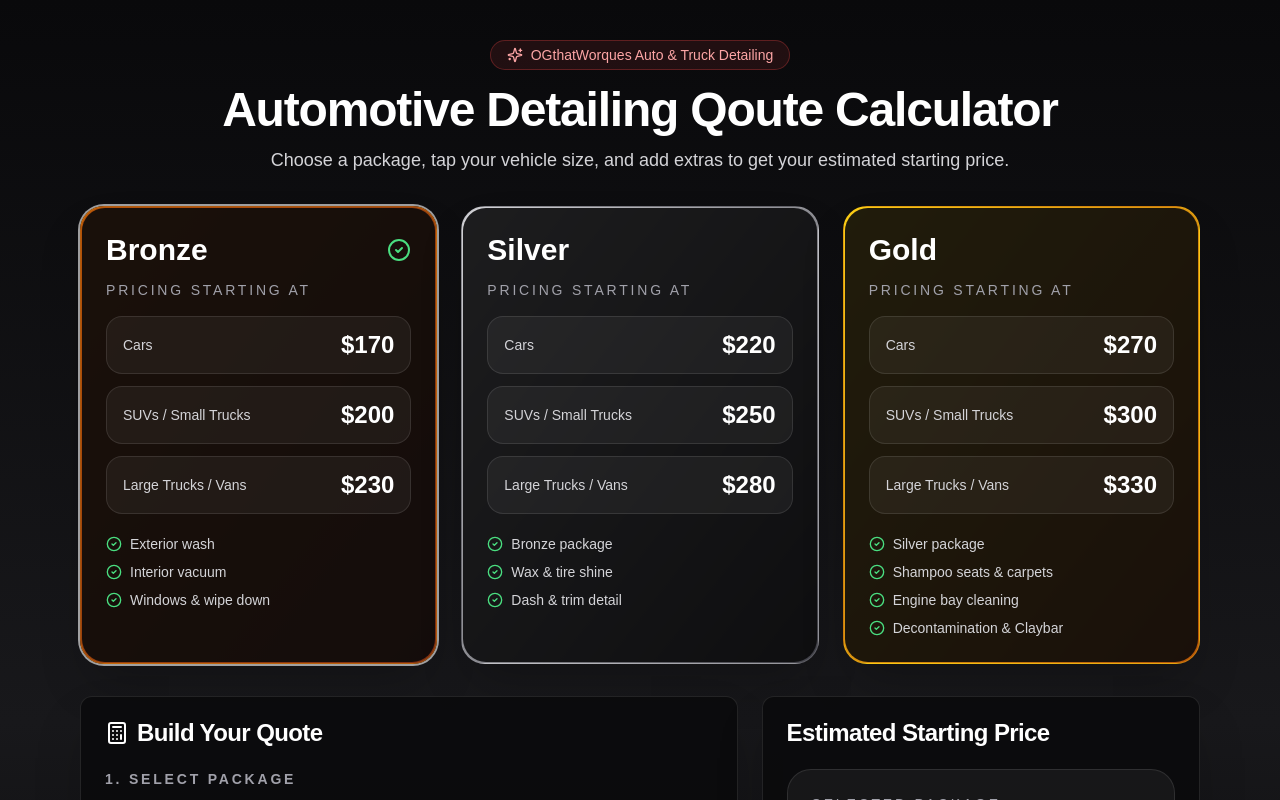
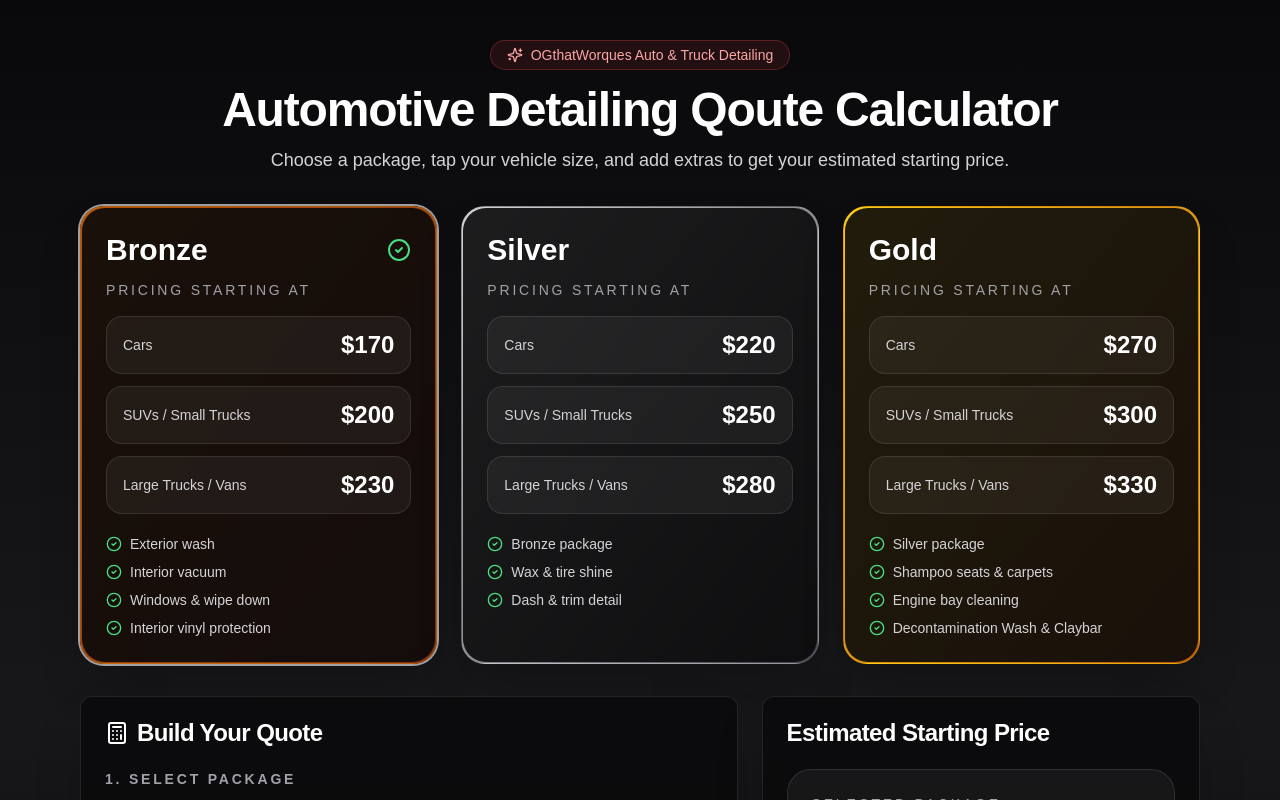
Before and after one commit to ogthatworques/ogthatworques-calc-v2, a Next.js app: page / in a window 1280 px wide. Shown: the top 800 px of the page. Built offline with nearby package versions, Linux system fonts and the light colour scheme.

Commit message:
Update page.js
Updated Packages

```diff
--- a/app/page.js
+++ b/app/page.js
@@ -10,7 +10,7 @@ const packagePricing = {
     Cars: 170,
     'SUVs / Small Trucks': 200,
     'Large Trucks / Vans': 230,
-    includes: ['Exterior wash', 'Interior vacuum', 'Windows & wipe down'],
+    includes: ['Exterior wash', 'Interior vacuum', 'Windows & wipe down','Interior vinyl protection'],
   },
   Silver: {
     Cars: 220,
@@ -22,7 +22,7 @@ const packagePricing = {
     Cars: 270,
     'SUVs / Small Trucks': 300,
     'Large Trucks / Vans': 330,
-    includes: ['Silver package', 'Shampoo seats & carpets', 'Engine bay cleaning', 'Decontamination & Claybar'],
+    includes: ['Silver package', 'Shampoo seats & carpets', 'Engine bay cleaning', 'Decontamination Wash & Claybar'],
   },
 };
 
```
